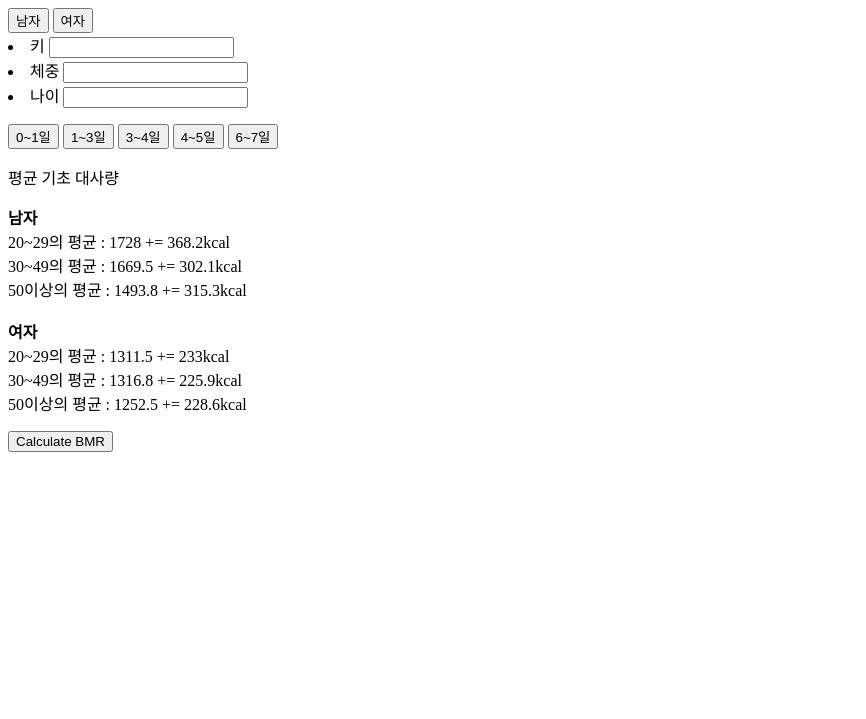
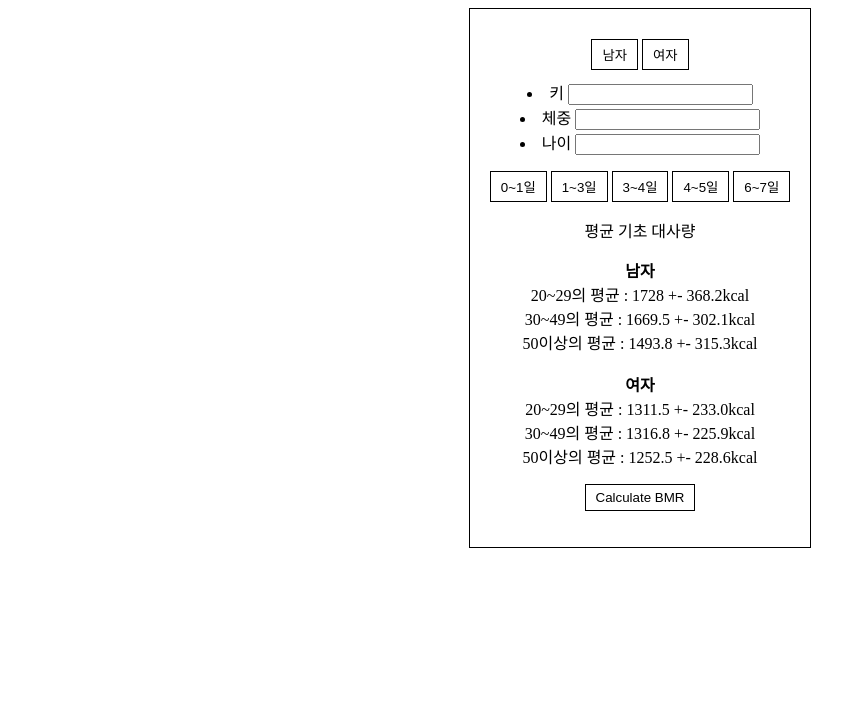
Before and after one commit to Ongdik/my-first-project, a plain HTML site: page index.html in a window 1280 px wide. Shown: the part 81-800 px from the top of the page, without its empty margins (0-866 px from the left). Drawn offline with Linux system fonts and the light colour scheme.

Commit message:
final firt-project!

```diff
--- a/avg.js
+++ b/avg.js
@@ -0,0 +1,155 @@
+var selectedGender = "";
+var selectedValue = 0;
+var BMR = 0;
+var height = 0;
+var weight = 0;
+var age = 0;
+
+function changeGender(gender) {
+    selectedGender = gender;
+}
+
+function changeValue(value) {
+    selectedValue = value;
+}
+
+function onblurEvent() {
+    height = parseFloat(document.getElementById("height").value);
+    weight = parseFloat(document.getElementById("weight").value);
+    age = parseFloat(document.getElementById("age").value);
+}
+
+function calculatorBMR() {
+    if (selectedGender === "man") {
+        BMR = ((10*weight)+(6.25*height)-(5*age)+5);
+    }
+    else {
+        BMR = ((10*weight)+(6.25*height)-(5*age)-161);
+    }
+    if (selectedValue === 1) {
+        BMR *= 1.2;
+    }
+    else if (selectedValue === 2) {
+        BMR *= 1.375;
+    }
+    else if (selectedValue === 3) {
+        BMR *= 1.55;
+    }
+    else if (selectedValue === 4) {
+        BMR *= 1.725;
+    }
+    else if (selectedValue === 5) {
+        BMR *= 1.9;
+    }
+
+    document.getElementById("bmrResult").innerHTML = "나의 BMR: " + BMR.toFixed(2);
+}
+
+var avgAge = ["20~29의 평균 : ", "30~49의 평균 : ", "50이상의 평균 : "];
+var avgMan = [1728, 1669.5, 1493.8];
+var avgWoman = [1311.5, 1316.8, 1252.5];
+var devMan = [368.2, 302.1, 315.3];
+var devWoman = [233.0, 225.9, 228.6];
+
+function printAvgMan() {
+    var content = '<strong>남자<br></strong>';
+    for (var i = 0; i < avgAge.length; i++) {
+        content += avgAge[i] + avgMan[i] + ' += ' + devMan[i] + 'kcal<br>';
+    }
+    return content;
+}
+
+function getAvgHTML(avgArray, devArray, gender) {
+    var avgHTML = '<strong>' + gender + '<br></strong>';
+    for (var i = 0; i < avgAge.length; i++) {
+        avgHTML += avgAge[i] + avgArray[i] + ' +- ' + devArray[i].toFixed(1) + 'kcal<br>';
+    }
+    return avgHTML;
+}
+
+function printAvg() {
+    var avgManHTML = getAvgHTML(avgMan, devMan, '남자');
+    var avgWomanHTML = getAvgHTML(avgWoman, devWoman, '여자');
+    document.getElementById("avgResult").innerHTML = avgManHTML + '<br>' + avgWomanHTML;
+}
+
+var Button = {
+    setColor:function(color) {
+        document.querySelector('man').style.backgroundColor=color;
+    }
+    , setBackgroundColor:function(color) {
+        document.querySelector('man').style.backgroundColor=color;
+    }
+}
+function clickedBtn(self) {
+    var manBtn = document.querySelector('button[value="man"]');
+    var womanBtn = document.querySelector('button[value="woman"]');
+
+    if (self.value === 'man') {
+        document.getElementById('man').style.color='blue';
+        document.getElementById('woman').style.color='black';
+    } else if (self.value === 'woman') {
+        document.getElementById('woman').style.color='blue';
+        document.getElementById('man').style.color='black';
+    }
+}
+
+function clickedDayBtn(self) {
+    var number = ['1','2','3','4','5'];
+    var bnt1 = document.querySelector('button[value="1"]');
+    var bnt2 = document.querySelector('button[value="2"]');
+    var bnt3 = document.querySelector('button[value="3"]');
+    var bnt4 = document.querySelector('button[value="4"]');
+    var bnt5 = document.querySelector('button[value="5"]');
+
+    if (self.value === '1') {
+        for (var i=0; i<=number.length; i++) {
+            if ((i+1)===parseInt(self.value)) {
+                document.getElementById(number[i]).style.color='blue';
+            }
+            else {
+                document.getElementById(number[i]).style.color='black';
+            }
+        }
+    }
+    else if (self.value === '2') {
+        for (var i=0; i<number.length; i++) {
+            if ((i+1)===parseInt(self.value)) {
+                document.getElementById(number[i]).style.color='blue';
+            }
+            else {
+                document.getElementById(number[i]).style.color='black';
+            }
+        }
+    }
+    else if (self.value === '3') {
+        for (var i=0; i<number.length; i++) {
+            if ((i+1)===parseInt(self.value)) {
+                document.getElementById(number[i]).style.color='blue';
+            }
+            else {
+                document.getElementById(number[i]).style.color='black';
+            }
+        }
+    }
+    else if (self.value === '4') {
+        for (var i=0; i<number.length; i++) {
+            if ((i+1)===parseInt(self.value)) {
+                document.getElementById(number[i]).style.color='blue';
+            }
+            else {
+                document.getElementById(number[i]).style.color='black';
+            }
+        }
+    }
+    else if (self.value === '5') {
+        for (var i=0; i<number.length; i++) {
+            if ((i+1)===parseInt(self.value)) {
+                document.getElementById(number[i]).style.color='blue';
+            }
+            else {
+                document.getElementById(number[i]).style.color='black';
+            }
+        }
+    }
+}
--- a/index.html
+++ b/index.html
@@ -4,115 +4,62 @@
     <meta charset="UTF-8">
     <meta name="viewport" content="width=device-width, initial-scale=1.0">
     <title>BMR</title>
+    <link rel="stylesheet" href="style.css">
+    <script src="avg.js"></script>
 </head>
 <body>
     <h1>기초대사량 확인</h1>
     <p></p>
 
-    <script>
-        var selectedGender = "";
-        var selectedValue = 0;
-        var BMR = 0;
-        var height = 0;
-        var weight = 0;
-        var age = 0;
-
-        function changeGender(gender) {
-            selectedGender = gender;
-        }
-
-        function changeValue(value) {
-            selectedValue = value;
-        }
-
-        function enterEvent() {
-            height = parseFloat(document.getElementById("height").value);
-            weight = parseFloat(document.getElementById("weight").value);
-            age = parseFloat(document.getElementById("age").value);
-        }
-
-        function calculatorBMR() {
-            if (selectedGender === "man") {
-                BMR = ((10*weight)+(6.25*height)-(5*age)+5);
-            }
-            else {
-                BMR = ((10*weight)+(6.25*height)-(5*age)-161);
-            }
-            if (selectedValue === 1) {
-                BMR *= 1.2;
-            }
-            else if (selectedValue === 2) {
-                BMR *= 1.375;
-            }
-            else if (selectedValue === 3) {
-                BMR *= 1.55;
-            }
-            else if (selectedValue === 4) {
-                BMR *= 1.725;
-            }
-            else if (selectedValue === 5) {
-                BMR *= 1.9;
-            }
-
-            document.getElementById("bmrResult").innerHTML = "계산한 BMR: " + BMR.toFixed(2);
-        }
-
-        calculatorBMR();
-    </script>
-    <div>
-        <button type="button" value="man" onclick="changeGender('man')">남자</button>
-        <button type="button" value="woman" onclick="changeGender('woman')">여자</button>
+    <div id="allText">
+        <div class="genderBtn">
+            <button id="man" type="button" value="man" onclick="changeGender('man'); clickedBtn(this)">남자</button>
+            <button id="woman" type="button" value="woman" onclick="changeGender('woman'); clickedBtn(this)">여자</button>
         </div>
 
         <div>
             <li>
-            키 <input id="height" type="text" onkeypress="enterEvent()">
+                키 <input id="height" type="text" onblur="onblurEvent()">
             </li>
             <li>
-            체중 <input id="weight" type="text" onkeypress="enterEvent()">
+                체중 <input id="weight" type="text" onblur="onblurEvent()">
             </li>
             <li>
-            나이 <input id="age" type="text" onkeypress="enterEvent()">
+                나이 <input id="age" type="text" onblur="onblurEvent()">
             </li>
         </div>
 
         <p></p>
 
-    <div>
-        <button type="button" value="1" onclick="changeValue(1)">0~1일</button>
-        <button type="button" value="2" onclick="changeValue(2)">1~3일</button>
-        <button type="button" value="3" onclick="changeValue(3)">3~4일</button>
-        <button type="button" value="4" onclick="changeValue(4)">4~5일</button>
-        <button type="button" value="5" onclick="changeValue(5)">6~7일</button>
+        <div class="clickDay" id="dayBtn">
+            <button type="button" id="1" value="1" onclick="changeValue(1);
+            clickedDayBtn(this)">0~1일</button>
+            <button type="button" id="2" value="2" onclick="changeValue(2);
+            clickedDayBtn(this)">1~3일</button>
+            <button type="button" id="3" value="3" onclick="changeValue(3);
+            clickedDayBtn(this)">3~4일</button>
+            <button type="button" id="4" value="4" onclick="changeValue(4);
+            clickedDayBtn(this)">4~5일</button>
+            <button type="button" id="5" value="5" onclick="changeValue(5);
+            clickedDayBtn(this)">6~7일</button>
         </div>
 
         <p></p>
+        <div>
             <p>평균 기초 대사량</p>
+        </div>
+
+        <p id="avgResult"></p>
         <script>
-        var avgAge = ["20~29의 평균 : ", "30~49의 평균 : ", "50이상의 평균 : "];
-        var avgMan = [1728, 1669.5, 1493.8];
-        var avgWoman = [1311.5, 1316.8, 1252.5];
-        var devMan = [368.2, 302.1, 315.3];
-        var devWoman = [233.0, 225.9, 228.6];
-
-        function printAvgMan() {
-            document.write('<strong>남자<br></strong>');
-            for (var i=0; i<avgAge.length; i++) {
-                document.write(avgAge[i] + avgMan[i] + ' += ' + devMan[i] + 'kcal<br>');
-            }
-        }
-        function printAvgWoman() {
-            document.write('<strong>여자<br></strong>');
-            for (var i=0; i<avgAge.length; i++) {
-                document.write(avgAge[i] + avgWoman[i] + ' += ' + devWoman[i] + 'kcal<br>');
-            }
-        }
-        printAvgMan();
-        document.write('<br>');
-        printAvgWoman();
+            printAvg();
         </script>
 
-    <p><button type="button" onclick="calculatorBMR()">Calculate BMR</button></p>
-    <p id="bmrResult"></p>
+        <div class="calBtn">
+            <p><button type="button" onclick="calculatorBMR()">
+                Calculate BMR</button></p>
+        </div>
+        <p><strong id="bmrResult"></strong></p>
+
+    </div>
 </body>
 </html>
--- a/style.css
+++ b/style.css
@@ -0,0 +1,29 @@
+body {
+    width: fit-content;
+    margin:auto;
+}
+h1 {
+    text-align: center;
+    color:cadetblue;
+}
+.clickDay {
+    color:blue;
+}
+#allText {
+    border: 1px solid black;
+    padding:20px;
+}
+div {
+    text-align: center;
+}
+.genderBtn {
+    padding:10px;
+}
+button {
+    background-color: transparent;
+    color: black;
+    border: 1px solid black;
+    padding: 5px 10px;
+    cursor: pointer;
+    outline: none;
+}
```
Lines whose indentation alone changed are shown as unchanged.
